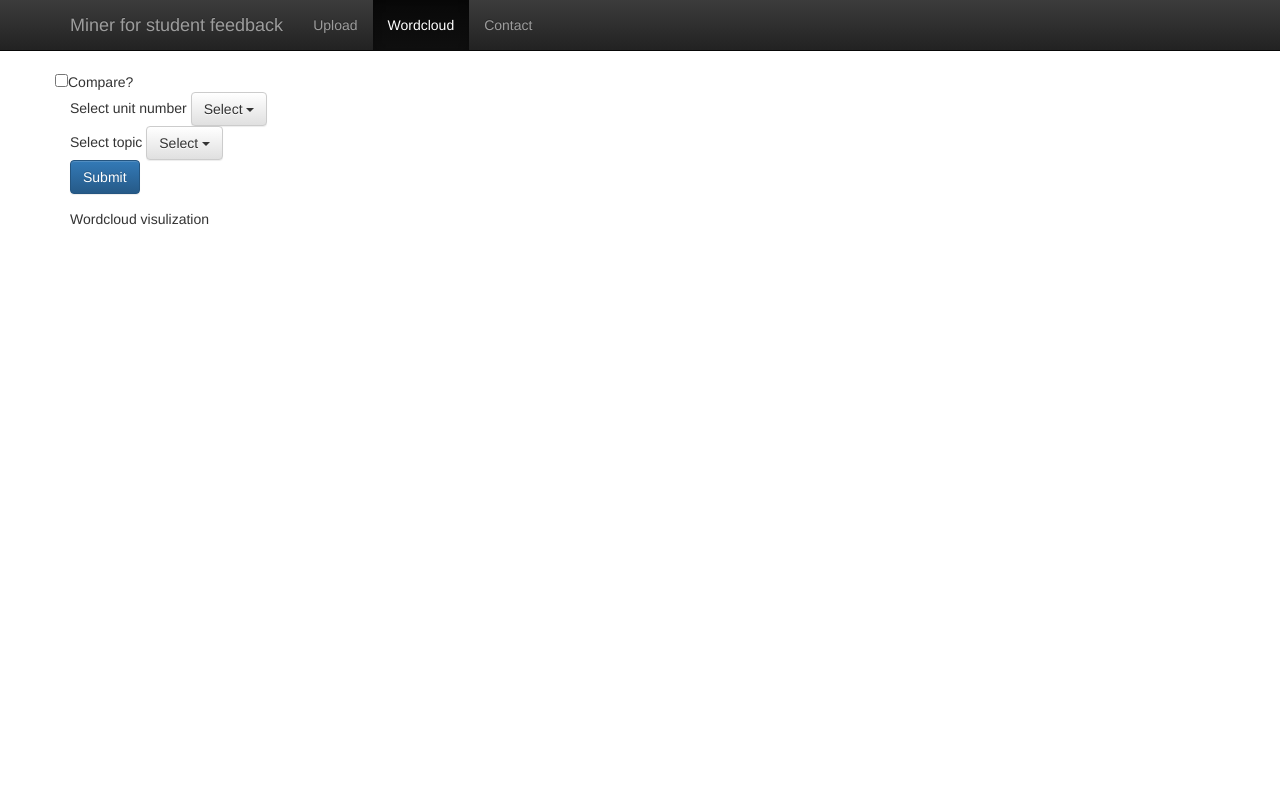
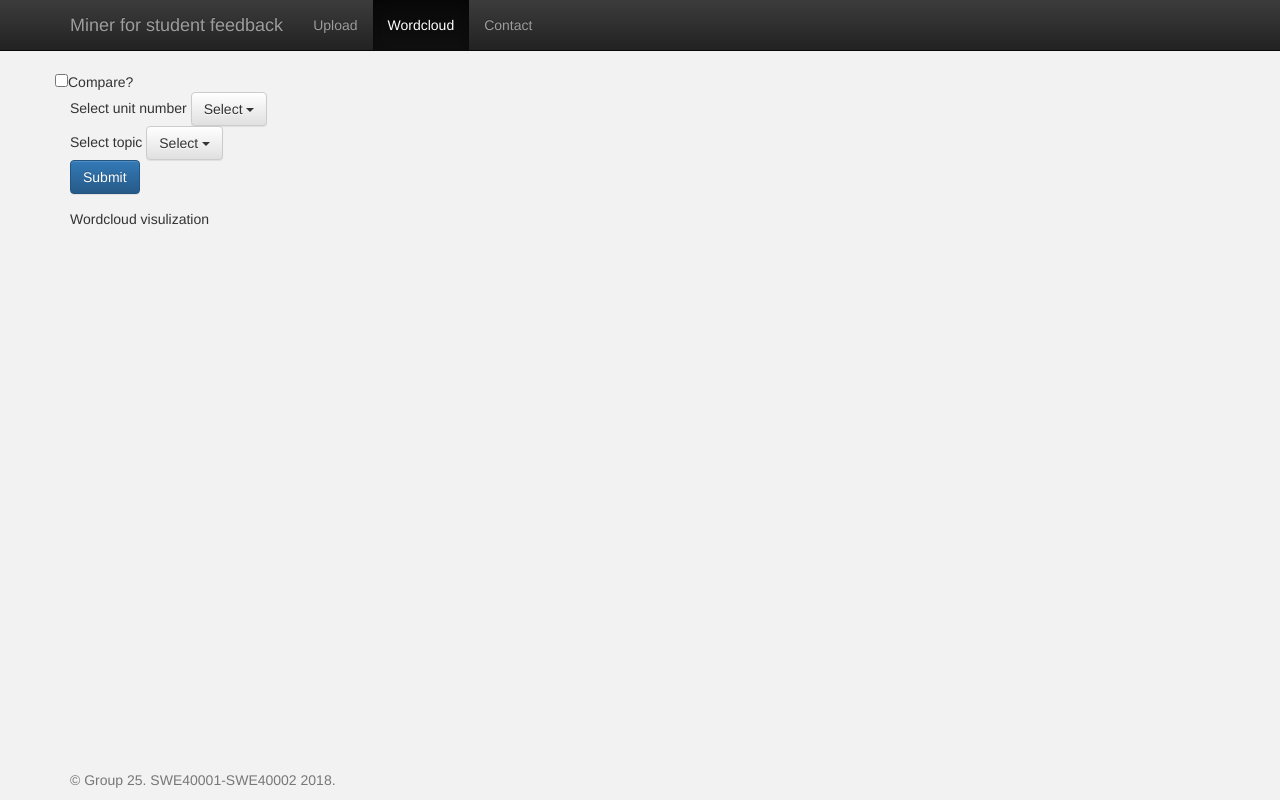
Before and after one commit to ryannguyen996/SWE40002, a Flask app: page /wordcloud in a window 1280 px wide. Run offline with Flask 2, Linux system fonts and the light colour scheme; data that the repository does not hold is empty; parts of the project's set-up code (start-up, migrations or seed data) failed here and were passed over; some libraries are stand-ins or nearby versions.

Commit message:
Milestone commit 1.2

```diff
--- a/static/wordcloud.css
+++ b/static/wordcloud.css
@@ -82,4 +82,7 @@
     margin-right: 10px
 }
 
-body { padding-top: 70px; }
+body {
+    padding-top: 70px;
+    background-color: rgba(242,242,242) !important;
+}
--- a/templates/wordcloud.html
+++ b/templates/wordcloud.html
@@ -7,7 +7,7 @@
     <link rel="stylesheet" href="https://maxcdn.bootstrapcdn.com/bootstrap/3.3.7/css/bootstrap.min.css" integrity="sha384-BVYiiSIFeK1dGmJRAkycuHAHRg32OmUcww7on3RYdg4Va+PmSTsz/K68vbdEjh4u" crossorigin="anonymous">
     <link rel="stylesheet" href="https://maxcdn.bootstrapcdn.com/bootstrap/3.3.7/css/bootstrap-theme.min.css" integrity="sha384-rHyoN1iRsVXV4nD0JutlnGaslCJuC7uwjduW9SVrLvRYooPp2bWYgmgJQIXwl/Sp" crossorigin="anonymous">
     <link rel="stylesheet" href="{{ url_for('static', filename='wordcloud.css') }}" />
-    <link rel="shortcut icon" href="{{ url_for('static', filename='favicon.ico') }}" type="image/x-icon"/>
+    <link rel="shortcut icon" href="{{ url_for('static', filename='favicon.ico') }}" type="image/x-icon" />
 </head>
 
 <body data-ng-app="myApp" data-ng-controller="TestCtrl" data-ng-init="lists={{lists}}">
@@ -77,6 +77,14 @@
         </div>
     </div>
 
+    <div class="footer navbar-fixed-bottom">
+    <footer class="footer">
+        <div class="container">
+            <p class="text-muted">© Group 25. SWE40001-SWE40002 2018.</p>
+        </div>
+    </footer>
+    </div>
+
     <script src="https://code.jquery.com/jquery-3.3.1.slim.min.js" integrity="sha384-q8i/X+965DzO0rT7abK41JStQIAqVgRVzpbzo5smXKp4YfRvH+8abtTE1Pi6jizo" crossorigin="anonymous"></script>
     <script src="https://cdnjs.cloudflare.com/ajax/libs/popper.js/1.14.3/umd/popper.min.js" integrity="sha384-ZMP7rVo3mIykV+2+9J3UJ46jBk0WLaUAdn689aCwoqbBJiSnjAK/l8WvCWPIPm49" crossorigin="anonymous"></script>
     <script src="https://maxcdn.bootstrapcdn.com/bootstrap/3.3.7/js/bootstrap.min.js" integrity="sha384-Tc5IQib027qvyjSMfHjOMaLkfuWVxZxUPnCJA7l2mCWNIpG9mGCD8wGNIcPD7Txa" crossorigin="anonymous"></script>
```
Also changed, not shown: templates/index.html (+10 -1 lines).
